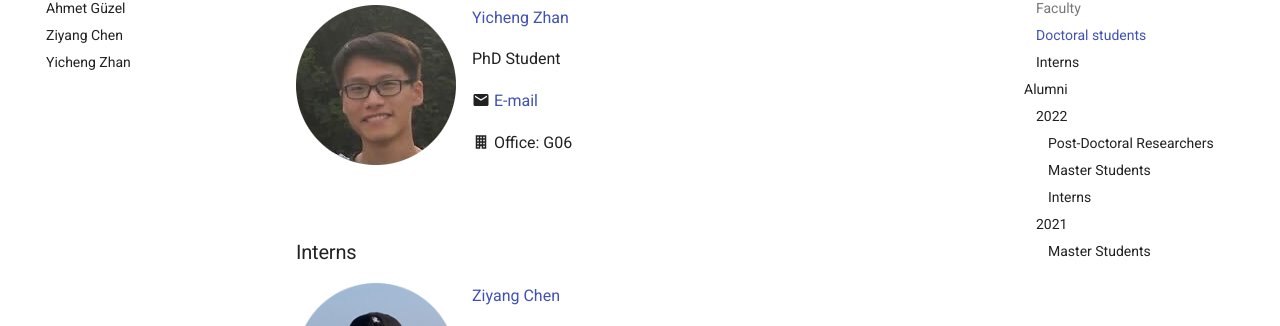
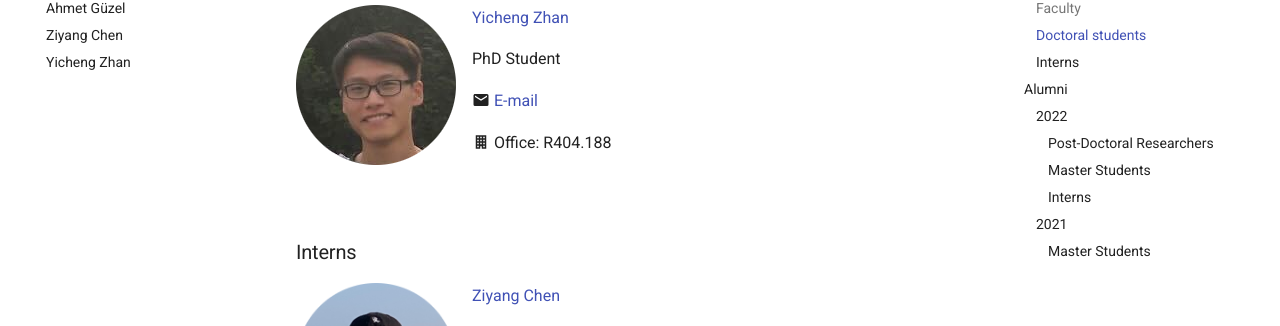
Before and after one commit to complight/complight.github.io, an MkDocs documentation site: the page built from docs/people/index.md, in a window 1280 px wide and 900 px high, scrolled down 882 px. Shown: the part 127-453 px from the top of the window. Built offline with MkDocs 1.6.1 and Material for MkDocs 9.7.7, drawn with Linux system fonts in a browser that asks for light colours.

Commit message:
Updating people's page.

```diff
--- a/docs/people/index.md
+++ b/docs/people/index.md
@@ -44,7 +44,7 @@ PhD Student
 
 :material-email: [E-mail](mailto:ucaby83@ucl.ac.uk)
 
-:material-office-building: Office: G06
+:material-office-building: Office: R404.188
 <br clear="left"/>
 
 
```
